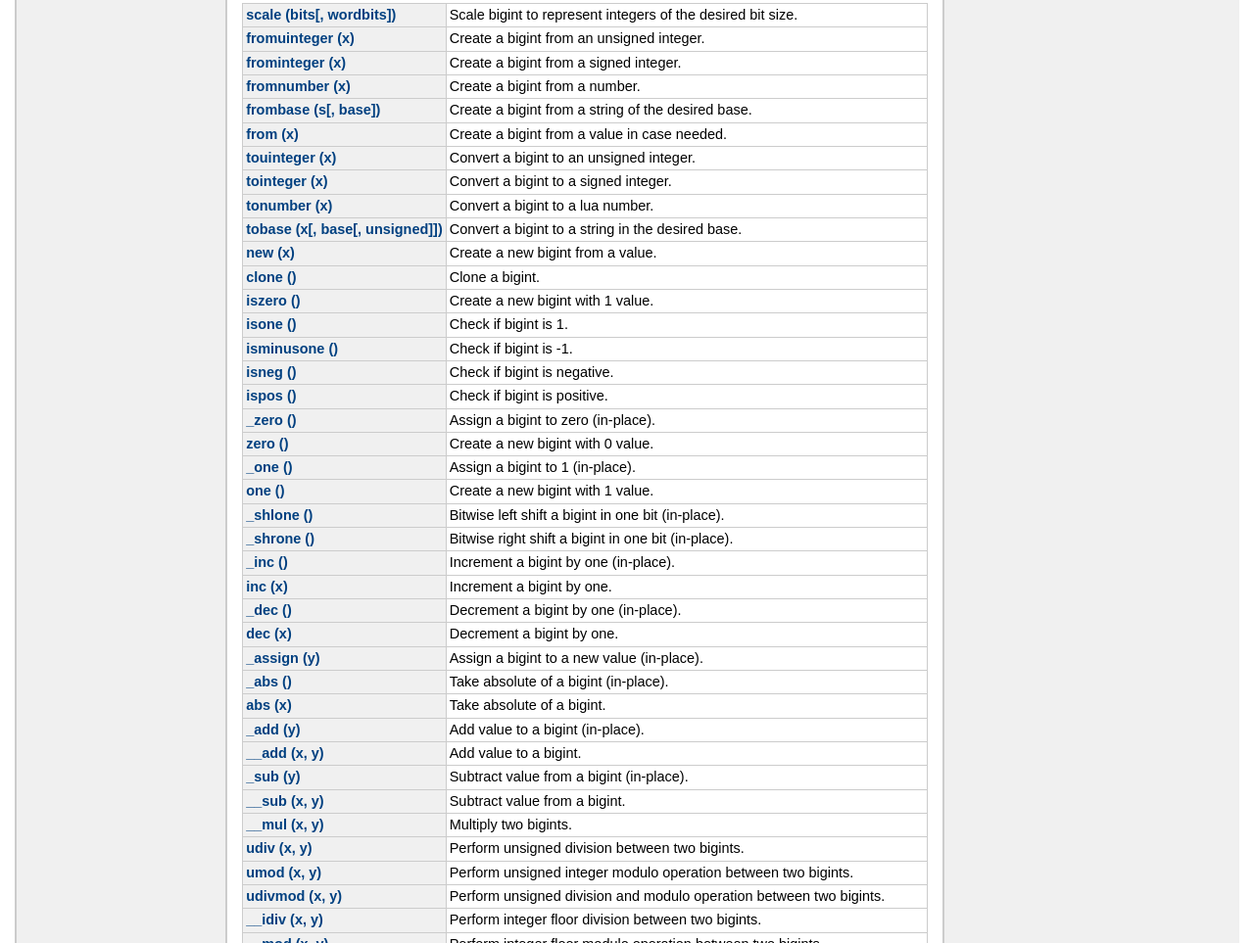
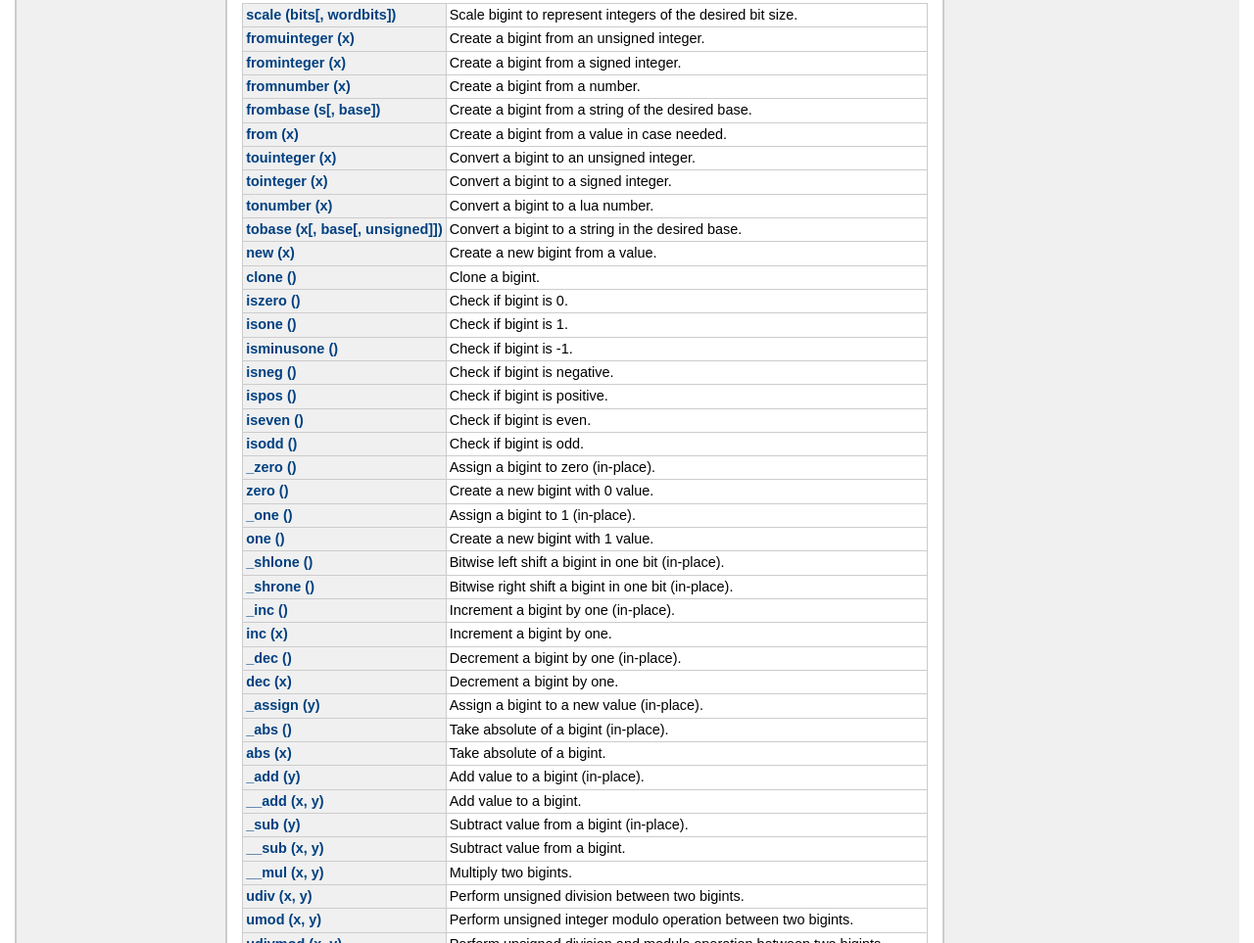
Before and after one commit to edubart/lua-bint, a plain HTML site: page docs/index.html in a window 1280 px wide. Shown: the part 1097-2060 px from the top of the page at 98% size. Drawn offline with Linux system fonts and the light colour scheme.

Commit message:
Doc typo fixes

```diff
--- a/docs/index.html
+++ b/docs/index.html
@@ -166,7 +166,7 @@ throw an assertion.</p>
 	</tr>
 	<tr>
 	<td class="name" nowrap><a href="#iszero">iszero ()</a></td>
-	<td class="summary">Create a new bigint with 1 value.</td>
+	<td class="summary">Check if bigint is 0.</td>
 	</tr>
 	<tr>
 	<td class="name" nowrap><a href="#isone">isone ()</a></td>
@@ -183,6 +183,14 @@ throw an assertion.</p>
 	<tr>
 	<td class="name" nowrap><a href="#ispos">ispos ()</a></td>
 	<td class="summary">Check if bigint is positive.</td>
+	</tr>
+	<tr>
+	<td class="name" nowrap><a href="#iseven">iseven ()</a></td>
+	<td class="summary">Check if bigint is even.</td>
+	</tr>
+	<tr>
+	<td class="name" nowrap><a href="#isodd">isodd ()</a></td>
+	<td class="summary">Check if bigint is odd.</td>
 	</tr>
 	<tr>
 	<td class="name" nowrap><a href="#_zero">_zero ()</a></td>
@@ -726,7 +734,7 @@ throw an assertion.</p>
     <strong>iszero ()</strong>
     </dt>
     <dd>
-    Create a new bigint with 1 value.
+    Check if bigint is 0.
 
 
 
@@ -784,6 +792,34 @@ throw an assertion.</p>
     </dt>
     <dd>
     Check if bigint is positive.
+
+
+
+
+
+
+
+</dd>
+    <dt>
+    <a name = "iseven"></a>
+    <strong>iseven ()</strong>
+    </dt>
+    <dd>
+    Check if bigint is even.
+
+
+
+
+
+
+
+</dd>
+    <dt>
+    <a name = "isodd"></a>
+    <strong>isodd ()</strong>
+    </dt>
+    <dd>
+    Check if bigint is odd.
 
 
 
@@ -1755,7 +1791,7 @@ throw an assertion.</p>
 </div> <!-- id="main" -->
 <div id="about">
 <i>generated by <a href="http://github.com/stevedonovan/LDoc">LDoc 1.4.6</a></i>
-<i style="float:right;">Last updated 2020-07-05 18:21:40 </i>
+<i style="float:right;">Last updated 2020-07-05 18:42:11 </i>
 </div> <!-- id="about" -->
 </div> <!-- id="container" -->
 </body>
```
Also changed, not shown: 1 other file.
